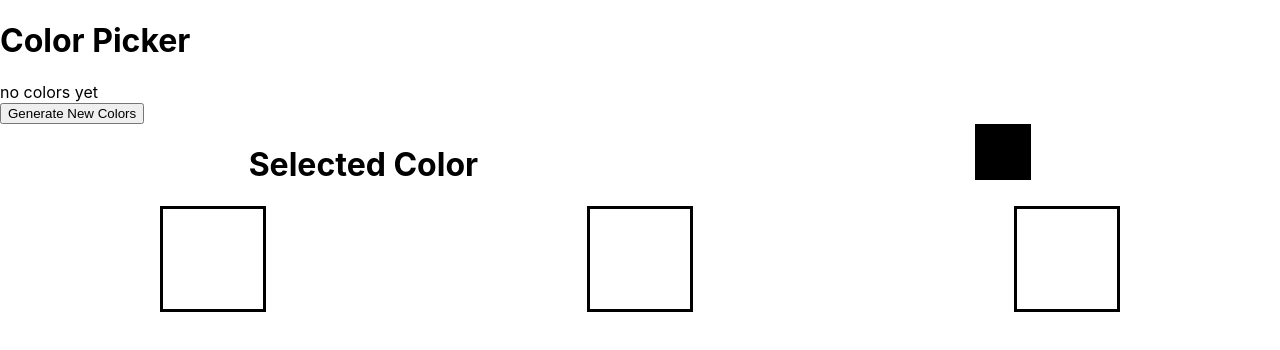
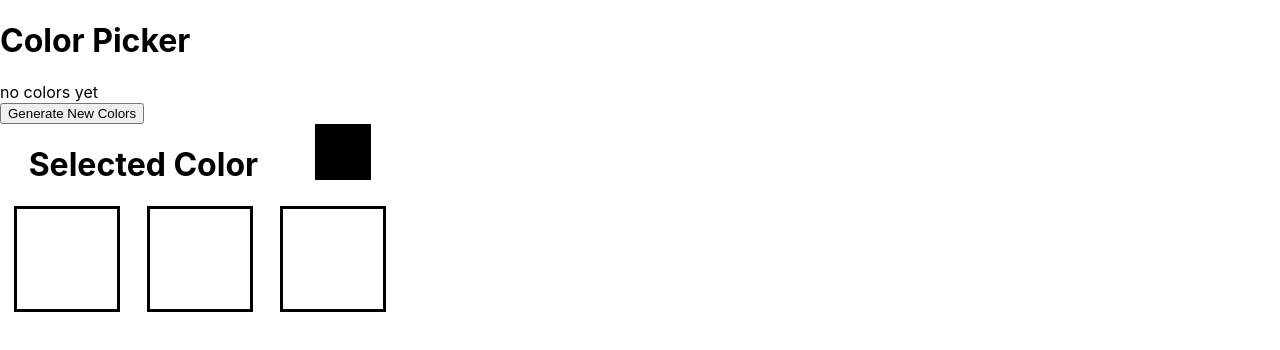
Before and after one commit to CharBar3/color-picker-challenge, a React (Create React App) app: page / in a window 1280 px wide. Shown: the top 350 px of the page. Built offline with nearby package versions, Linux system fonts and the light colour scheme.

Commit message:
more styling done

```diff
--- a/src/App.css
+++ b/src/App.css
@@ -37,6 +37,10 @@
   }
 }
 
+body {
+  width:  400px;
+}
+
 #displayColors {
   display: flex;
   /* flex-direction: row;
```
